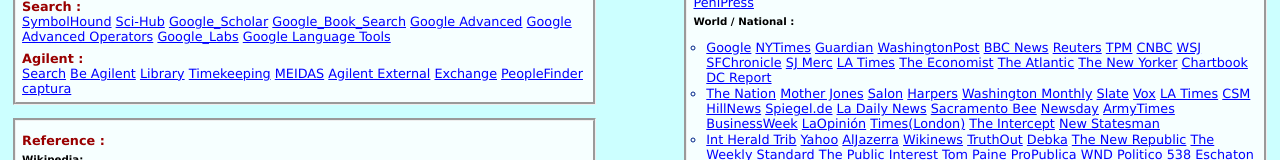
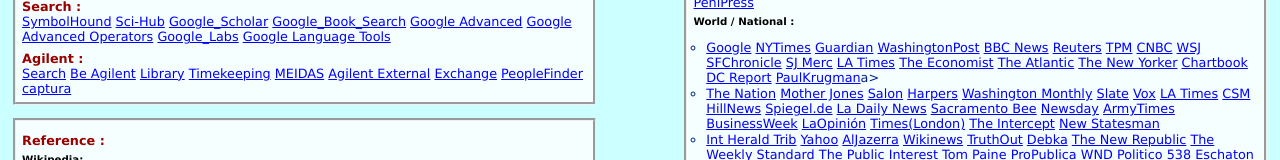
Before and after one commit to fkzack/fkzack.github.io, a plain HTML site: page index.html in a window 1280 px wide. Shown: the part 122-282 px from the top of the page. Drawn offline with Linux system fonts and the light colour scheme.

Commit message:
add krugman substack

```diff
--- a/index.html
+++ b/index.html
@@ -94,6 +94,7 @@
 	<a href="https://www.newyorker.com/">The New Yorker</a>
 	<a href="https://adamtooze.substack.com/">Chartbook</a>
 	<a href="https://www.dcreport.org/">DC Report</a>
+	<a href="https://paulkrugman.substack.com/">PaulKrugman</a>a>
 
 
 
```
